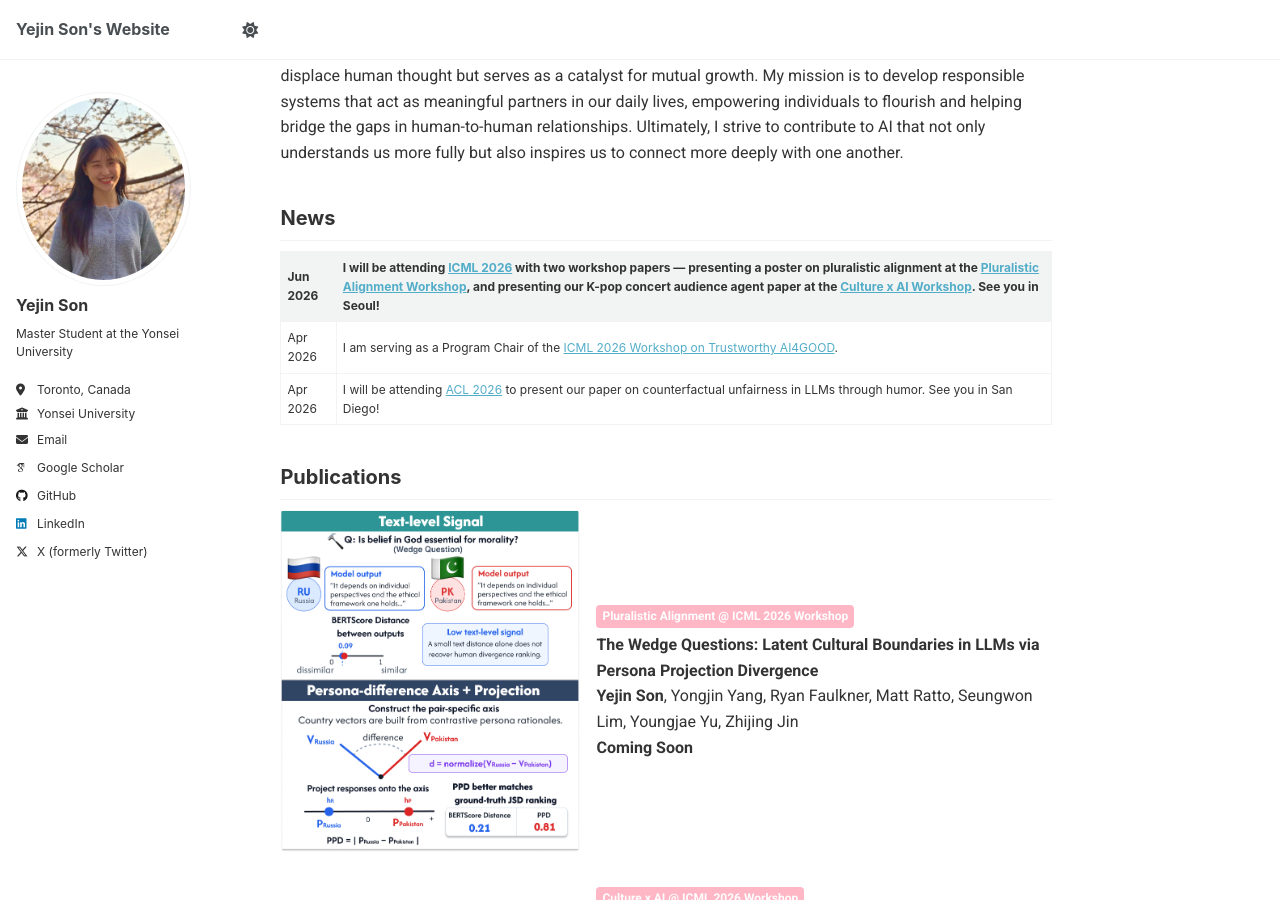
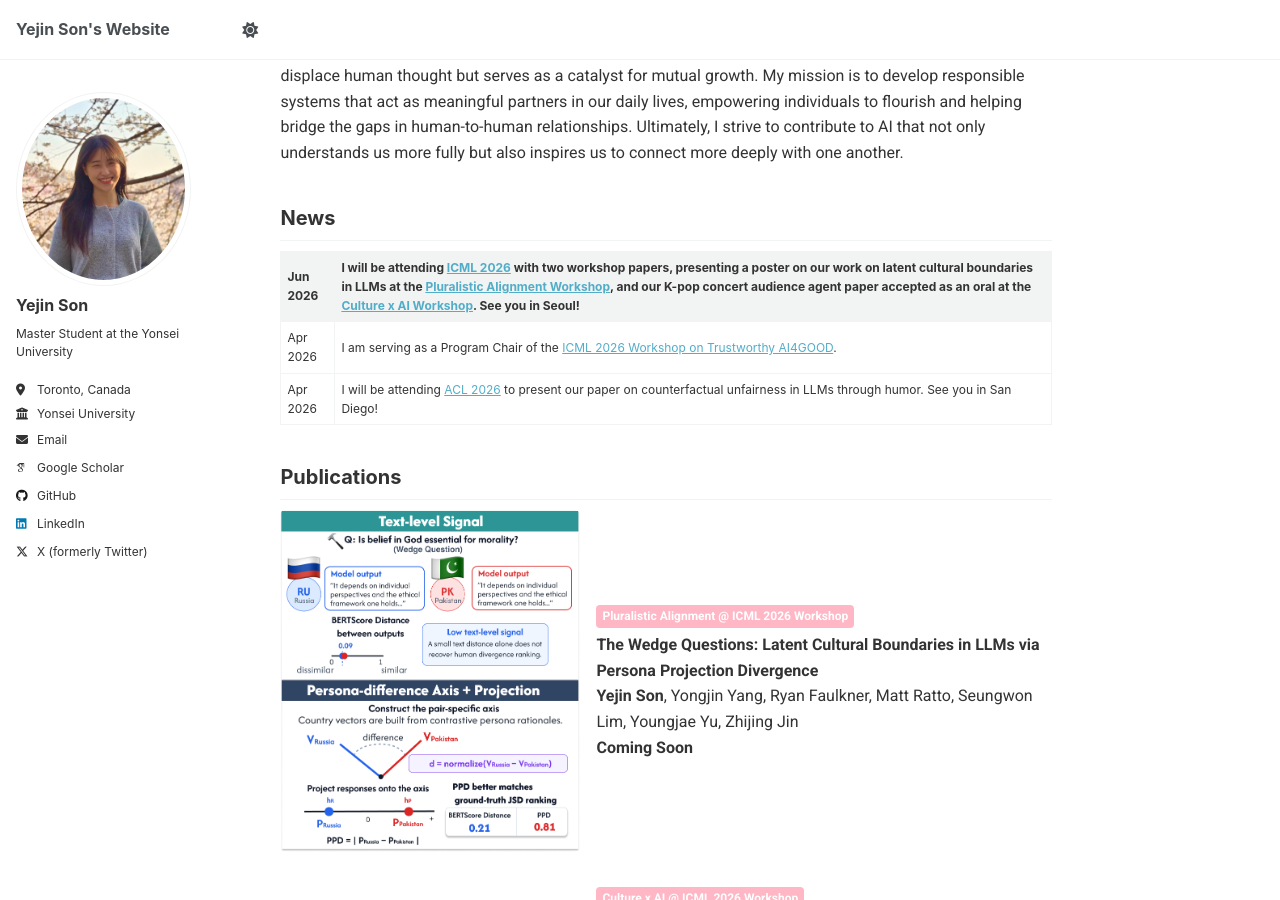
Before and after one commit to ozzaney/ozzaney.github.io, a Jekyll site: the page built from _pages/about.md, in a window 1280 px wide and 900 px high, scrolled down 402 px. Built offline with Jekyll 4.4.1, drawn with Linux system fonts in a browser that asks for light colours; some web fonts are replaced.

Commit message:
Update about.md

```diff
--- a/_pages/about.md
+++ b/_pages/about.md
@@ -19,10 +19,10 @@
 
 ## News
 
-| Jun 2026   | I will be attending [ICML 2026](https://icml.cc) with two workshop papers — presenting a poster on pluralistic alignment at the [Pluralistic Alignment Workshop](https://pluralistic-alignment.github.io/), and presenting our K-pop concert audience agent paper at the [Culture x AI Workshop](https://www.doingaidifferently.org/culturexaiworkshop). See you in Seoul! |
-| ---------- | ------------------------------------------------------------------------------------------------------------------------------------------------------------------------------------------------------------------------------------------------------------------------------------------------------------------------------------------------------------------------- |
-| Apr 2026   | I am serving as a Program Chair of the [ICML 2026 Workshop on Trustworthy AI4GOOD](https://trustworthy-ai-for-good.github.io/).                                                                                                                                                                                                                                           |
-| Apr 2026   | I will be attending [ACL 2026](https://2026.aclweb.org) to present our paper on counterfactual unfairness in LLMs through humor. See you in San Diego!                                                                                                                                                                                                                    |
+| Jun 2026   | I will be attending [ICML 2026](https://icml.cc) with two workshop papers, presenting a poster on our work on latent cultural boundaries in LLMs at the [Pluralistic Alignment Workshop](https://pluralistic-alignment.github.io/), and our K-pop concert audience agent paper accepted as an oral at the [Culture x AI Workshop](https://www.doingaidifferently.org/culturexaiworkshop). See you in Seoul! |
+| ---------- | ------------------------------------------------------------------------------------------------------------------------------------------------------------------------------------------------------------------------------------------------------------------------------------------------------------------------------------------------------------------------------------------------------------ |
+| Apr 2026   | I am serving as a Program Chair of the [ICML 2026 Workshop on Trustworthy AI4GOOD](https://trustworthy-ai-for-good.github.io/).                                                                                                                                                                                                                                                                              |
+| Apr 2026   | I will be attending [ACL 2026](https://2026.aclweb.org) to present our paper on counterfactual unfairness in LLMs through humor. See you in San Diego!                                                                                                                                                                                                                                                       |
 
 ## Publications
 
```
